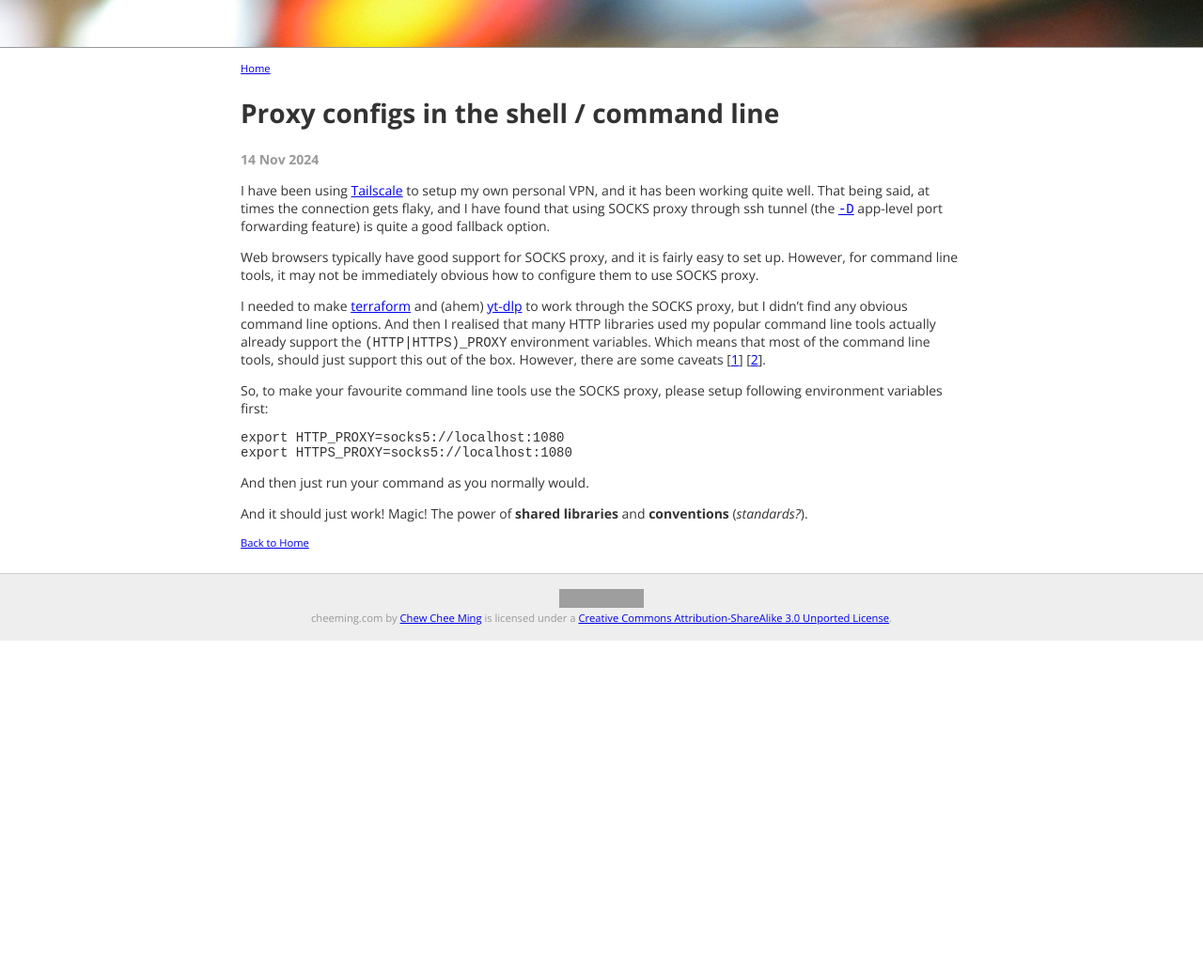
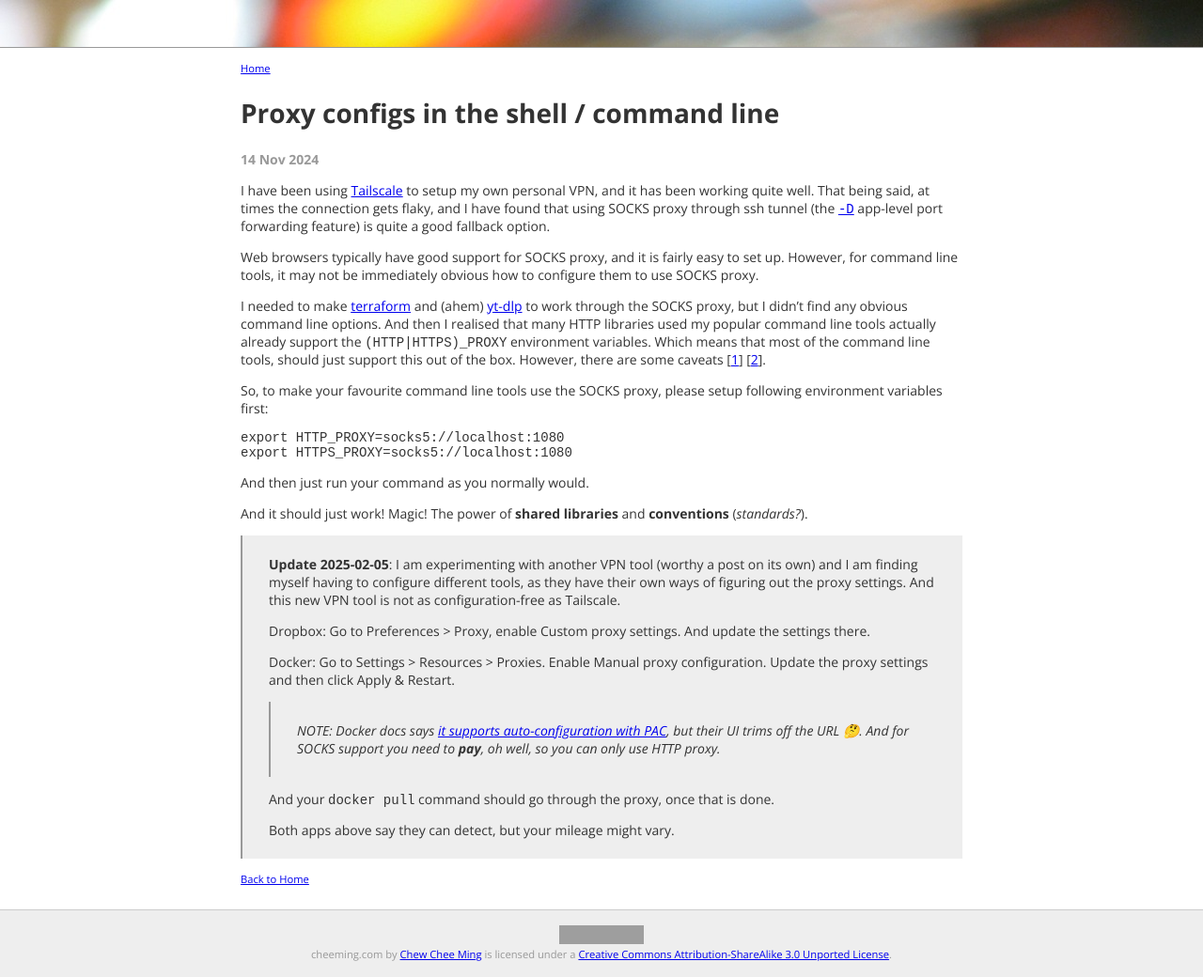
Before and after one commit to cheeming/www.cheeming.com, a Jekyll site: the page built from cheeming.com-jekyll/_posts/2024-11-14-proxy-configs-in-the-shell-command-line.md, in a window 1280 px wide. Shown: the whole page at 94% size. Built offline with Jekyll 4.4.1, drawn with Linux system fonts in a browser that asks for light colours; comment, search, counter and statistics services are not loaded; before the commit the page ends 900 px from its top, so only the background shows below that; grey boxes are pictures that could not be loaded.

Commit message:
Update proxy post to include an update
 - About docker and dropbox

```diff
--- a/cheeming.com-jekyll/_layouts/default.html
+++ b/cheeming.com-jekyll/_layouts/default.html
@@ -11,7 +11,7 @@
 <link rel="preconnect" href="https://fonts.gstatic.com" crossorigin>
 <link href="https://fonts.googleapis.com/css2?family=Open+Sans:ital,wght@0,300..800;1,300..800&family=Roboto:ital,wght@0,100;0,300;0,400;0,500;0,700;0,900;1,100;1,300;1,400;1,500;1,700;1,900&display=swap" rel="stylesheet">
 
-<link href="/css/base.css" rel="stylesheet" type="text/css" />
+<link href="/css/base.css?t=20250205" rel="stylesheet" type="text/css" />
 
 <!-- Google tag (gtag.js) -->
 <script async src="https://www.googletagmanager.com/gtag/js?id=G-VJB7YEFWMR"></script>
--- a/cheeming.com-jekyll/_posts/2024-11-14-proxy-configs-in-the-shell-command-line.md
+++ b/cheeming.com-jekyll/_posts/2024-11-14-proxy-configs-in-the-shell-command-line.md
@@ -18,3 +18,14 @@ export HTTPS_PROXY=socks5://localhost:1080
 And then just run your command as you normally would.
 
 And it should just work! Magic! The power of **shared libraries** and **conventions** (_standards?_).
+
+> **Update 2025-02-05**: I am experimenting with another VPN tool (worthy a post on its own) and I am finding myself having to configure different tools, as they have their own ways of figuring out the proxy settings. And this new VPN tool is not as configuration-free as Tailscale.
+>
+> Dropbox: Go to Preferences > Proxy, enable Custom proxy settings. And update the settings there.
+>
+> Docker: Go to Settings > Resources > Proxies. Enable Manual proxy configuration. Update the proxy settings and then click Apply & Restart.
+> > *NOTE: Docker docs says [it supports auto-configuration with PAC](https://docs.docker.com/desktop/settings-and-maintenance/settings/#proxies), but their UI trims off the URL 🤔. And for SOCKS support you need to __pay__, oh well, so you can only use HTTP proxy.*
+>
+> And your `docker pull` command should go through the proxy, once that is done.
+>
+> Both apps above say they can detect, but your mileage might vary.
--- a/cheeming.com-jekyll/css/base.css
+++ b/cheeming.com-jekyll/css/base.css
@@ -125,3 +125,10 @@ ul.online_services li {
 .flights {
     font-family: 'Droid Sans Mono', monospace;
 }
+
+blockquote {
+    margin: 1em 0;
+    padding: 0.5em 2em;
+    border-left: 2px solid #999999;
+    background-color: #eeeeee;
+}
```
Also changed, not shown: cheeming.com-jekyll/Gemfile.lock.
